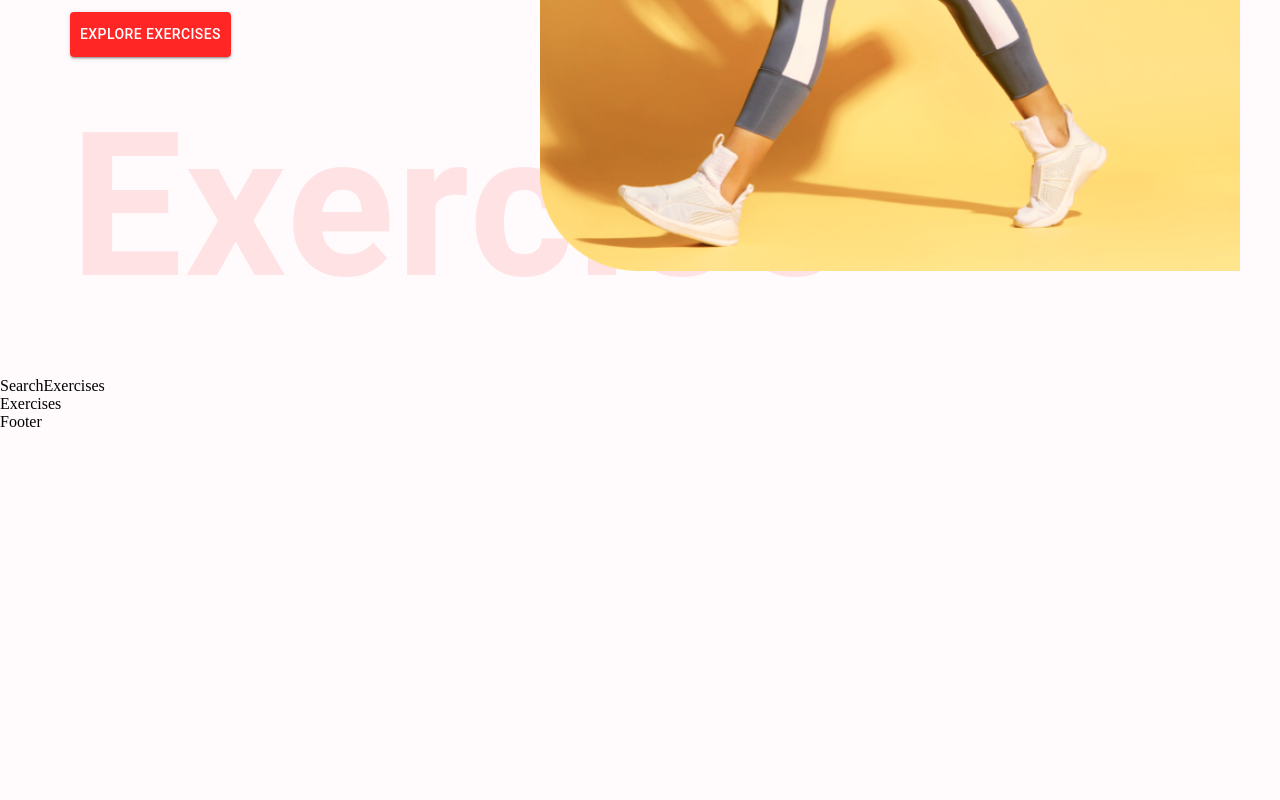
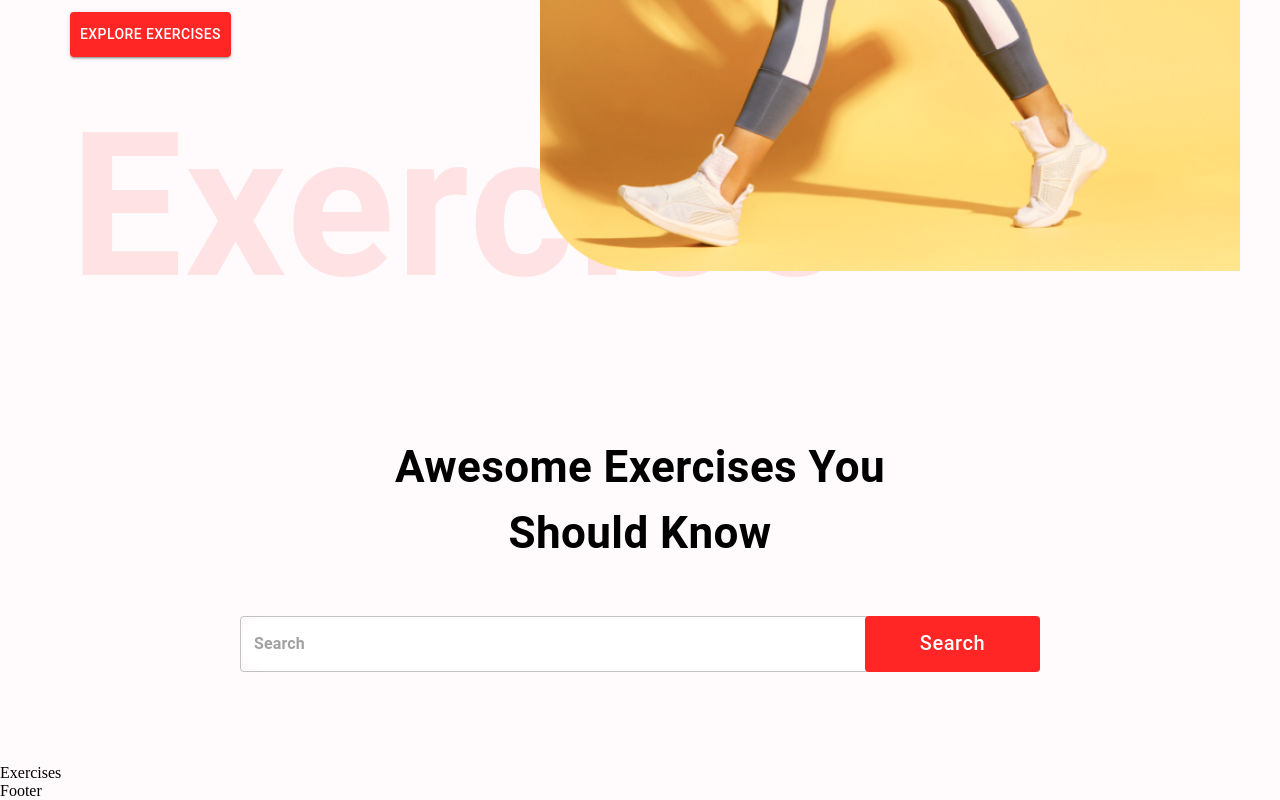
Before and after one commit to MetalJames/Fitness_Exercises_App, a React (Create React App) app: page / in a window 1280 px wide. Shown: the part 595-1395 px from the top of the page. Before the commit the page ends 1026 px from the top, so only its background shows below. Built offline with nearby package versions, Linux system fonts and the light colour scheme; the HTML template or start-up script is replaced by a standard one.

Commit message:
worked on search exercises min 48

```diff
--- a/src/components/SearchExercises.js
+++ b/src/components/SearchExercises.js
@@ -1,8 +1,40 @@
-import React from 'react'
+import React, { useEffect, useState } from 'react';
+
+import { Box, Button, Stack, TextField, Typography } from '@mui/material';
 
 const SearchExercises = () => {
+
+    const [search, setSearch] = useState('');
+
+    const handleSearch = async () => {
+        if (search){
+            // const exercisesData = await fetchData();
+        }
+    }
+
     return (
-        <div>SearchExercises</div>
+        <Stack alignItems='center' mt='37px' justifyContent='center' p='20px'>
+            <Typography fontWeight={700} sx={{ fontSize: { lg: '44px', xs: '30px'}}} mb='50px' textAlign='center'>
+                Awesome Exercises You <br />Should Know
+            </Typography>
+            <Box position='relative' mb='72px'>
+                <TextField
+                    sx={{input: {fontWeight: '700', border: 'none', borderRadius: '4px'},
+                    width: { lg: '800px', xs: '350px'},
+                    backgroundColor: '#fff', borderRadius: '40px'}}
+                    height='76px' value={search}
+                    onChange={(e) => setSearch(e.target.value.toLowerCase())}
+                    placeholder='Search' type='text'
+                    />
+                <Button className='search-btm' sx={{bgcolor: '#FF2625', color: '#fff', textTransform: 'none',
+                        width: { lg: '175px', xs: '80px'},
+                        fontSize: { lg: '20px', xs: '14px'}, height: '56px',
+                        position: 'absolute', right: '0'}}
+                        onClick={handleSearch}>
+                    Search
+                </Button>
+            </Box>
+        </Stack>
     )
 }
 
```
